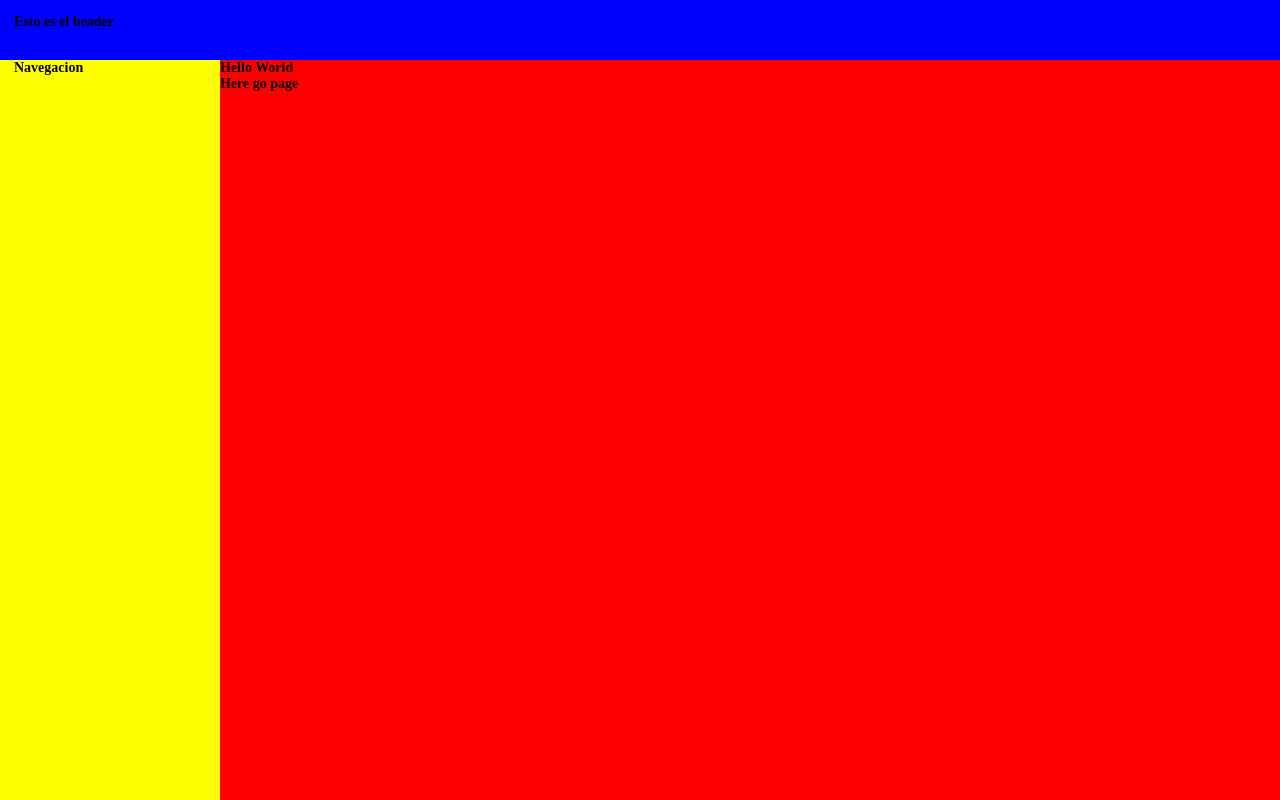
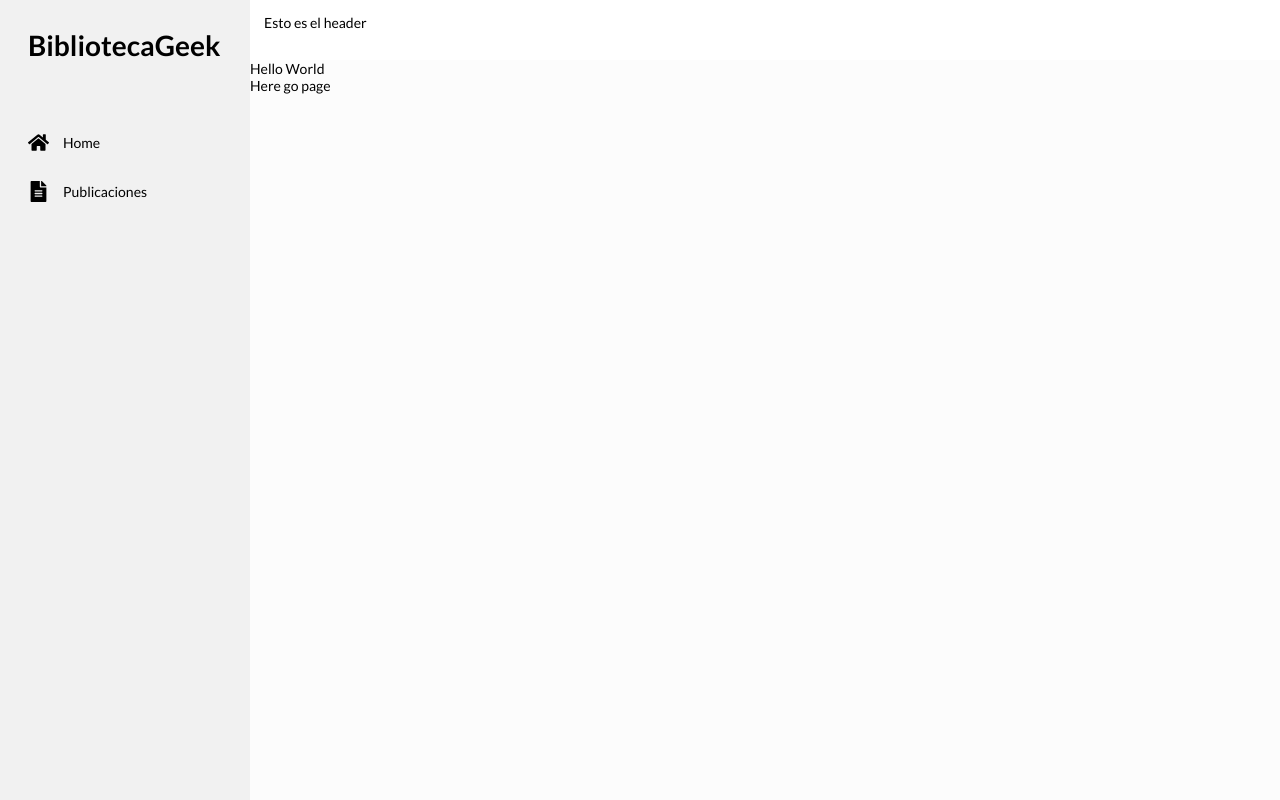
Before and after one commit to FranciscoGustavo/BibliotecaGeek, a React (Create React App) app: page / in a window 1280 px wide. Built offline with nearby package versions, Linux system fonts and the light colour scheme.

Commit message:
👷‍♂️[Add] new styles

```diff
--- a/package.json
+++ b/package.json
@@ -8,6 +8,7 @@
     "@testing-library/user-event": "^7.2.1",
     "react": "^16.13.1",
     "react-dom": "^16.13.1",
+    "react-icons": "^3.10.0",
     "react-scripts": "3.4.1",
     "styled-components": "^5.1.1"
   },
--- a/public/index.html
+++ b/public/index.html
@@ -5,6 +5,7 @@
     <link rel="icon" href="%PUBLIC_URL%/favicon.ico" />
     <meta name="viewport" content="width=device-width, initial-scale=1" />
     <meta name="theme-color" content="#000000" />
+    <link href="https://fonts.googleapis.com/css2?family=Lato:wght@400;700&display=swap" rel="stylesheet">
     <meta
       name="description"
       content="Web site created using create-react-app"
--- a/src/components/organisms/Header/styles.js
+++ b/src/components/organisms/Header/styles.js
@@ -1,8 +1,8 @@
 import styled from 'styled-components';
 
 export const HeaderDiv = styled.header`
-    grid-column: 1 / 3;
+    grid-column: 2 / 3;
     width: 100%;
     padding: 14px;
-    background-color: blue;
+    background-color: #FFF;
 `;
--- a/src/components/organisms/Navbar/index.jsx
+++ b/src/components/organisms/Navbar/index.jsx
@@ -1,10 +1,26 @@
 import React from 'react';
 
-import { Nav } from './styles';
+import { FaHome, FaFileAlt } from 'react-icons/fa';
+
+import { Nav, H1, UL, LI } from './styles';
 
 const Navbar = () => (
     <Nav>
-        Navegacion
+        <H1>BibliotecaGeek</H1>
+        <UL>
+            <LI>
+                <div>
+                    <FaHome />
+                    <a>Home</a>
+                </div>
+            </LI>
+            <LI>
+                <div>
+                    <FaFileAlt />
+                    <a>Publicaciones</a>
+                </div>
+            </LI>
+        </UL>
     </Nav>
 );
 
--- a/src/components/organisms/Navbar/styles.js
+++ b/src/components/organisms/Navbar/styles.js
@@ -1,7 +1,57 @@
 import styled from 'styled-components';
 
 export const Nav = styled.nav`
+grid-row: 1 / 3;
 height: 100%;
-padding-left: 14px;
-background-color: yellow;
+padding: 28px;
+background-color: #F1F1F1;
 `;
+
+export const H1 = styled.h1`
+font-size: 28px;
+font-weight: bold;
+`;
+
+export const UL = styled.ul`
+padding-top: 56px;
+list-style: none;
+`;
+
+export const LI = styled.li`
+position: relative;
+padding: 14px 0;
+cursor: pointer;
+
+div {
+    display: flex;
+    align-items: center;
+    transform-origin: left;
+    transition: all 0.2s;
+}
+
+svg {
+    margin-right: 14px;
+    font-size: 21px;
+}
+
+:hover {
+    color: #4285F4;
+}
+
+:hover:before {
+    position: absolute;
+    left: -28px;
+    content: '';
+    display: block;
+    width: 5px;
+    height: 60%;
+    border-radius: 4.5px;
+    box-shadow: 0 0 6px rgba(0, 0, 0, 0.16);
+    background-color: #4285F4;
+}
+
+:hover div {
+    font-weight: bold;
+    transform: scale(1.05);
+}
+`;
--- a/src/routes/styles.js
+++ b/src/routes/styles.js
@@ -7,20 +7,21 @@ export const Dashboard = createGlobalStyle`
     padding: 0;
     box-sizing: border-box;
     font-size: 14px;
-    font-weight: bold;
+    font-weight: normal;
+    font-family: 'Lato', sans-serif;
 }
 
 body, #root {
     width: 100vw;
     height: 100vh;
     overflow: hidden;
-    background-color: red;
+    background-color: #FCFCFC;
 }
 `;
 
 export const Div = styled.div`
 display: grid;
-grid-template-columns: 220px 1fr;
+grid-template-columns: 250px 1fr;
 grid-template-rows: 60px 1fr;
 width: 100%;
 height: 100%;
```
Also changed, not shown: 1 other file (tests, documents, lock files or other folders).
